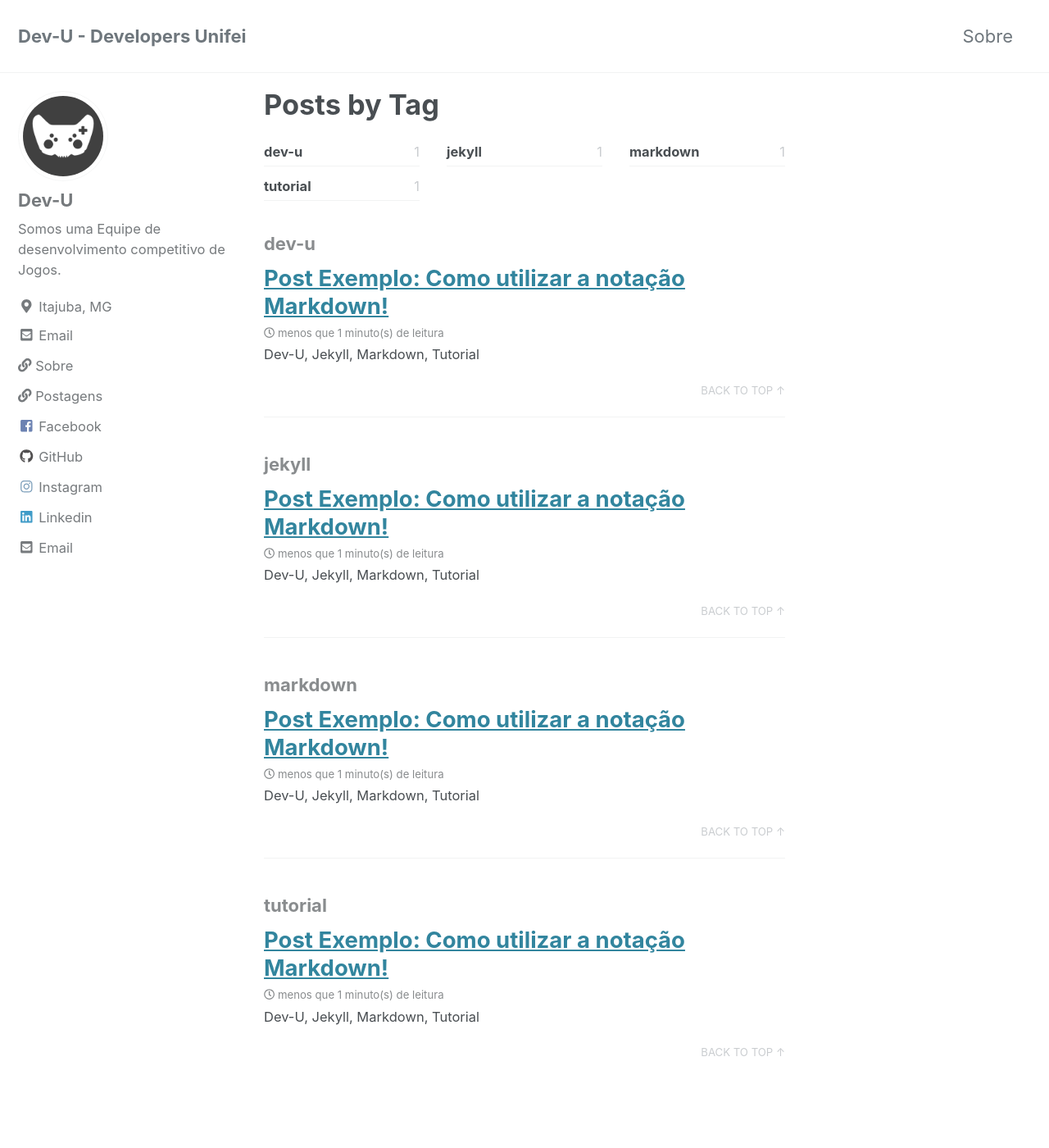
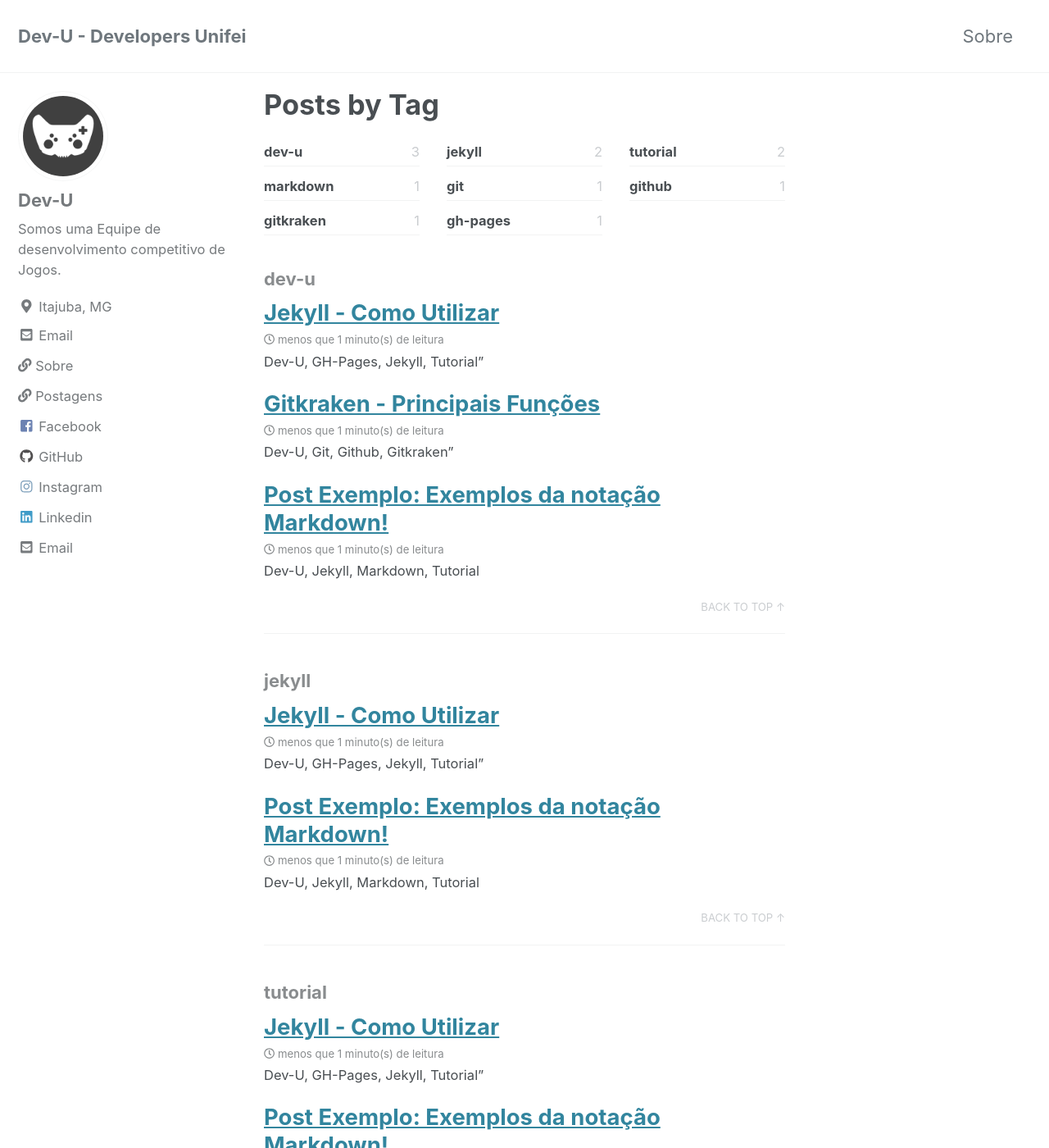
Before and after one commit to dev-u/dev-u.github.io, a Jekyll site: the page built from _pages/tag-archive.md, in a window 1280 px wide and 1400 px high. Shown: the whole window at 82% size. Built offline with Jekyll 4.4.1, drawn with Linux system fonts in a browser that asks for light colours; cached includes are drawn as plain includes; nearby versions of some CDN libraries; part of the change alters nothing that is shown; some of the changed text lies outside the part shown.

Commit message:
[ADD] Empty posts

```diff
--- a/_posts/2018-11-24-Post-Exemplo.md
+++ b/_posts/2018-11-24-Post-Exemplo.md
@@ -1,5 +1,5 @@
 ---
-title: "Post Exemplo: Como utilizar a notação Markdown!"
+title: "Post Exemplo: Exemplos da notação Markdown!"
 date: 2018-11-24
 tags: [dev-u, jekyll, markdown, tutorial]
 header:
--- /dev/null
+++ b/_posts/2018-11-24-gitkraken.md
@@ -0,0 +1,45 @@
+---
+title: "Gitkraken - Principais Funções"
+date: 2018-11-24
+tags: [dev-u, git, github, gitkraken]
+header:
+    image: "/images/devu_banner.jpg"
+excerpt: Dev-U, Git, Github, Gitkraken"
+---
+
+Aqui mostrarei os principais comandos e funções do **Git** através do **Gitkraken**. Focarei em como resolver problemas específicos que costumamos encontrar quando trabalhando com a **Unity** em conjunto com o **Git**.
+{: .text-justify}
+
+# Criando um Repositório
+## Principais Branches
+## Definindo regras nas Branches
+## Convidando usuários para o Repositório
+
+# Criando um Projeto(Kanban)
+## Automatizando as colunas do Kanban
+## Exemplo de Kanban com Prioridades
+
+# Clonando um Projeto
+
+# Abrindo um Projeto já clonado
+
+# Criando uma nova Branch
+## Boas Práticas e Padrões
+
+# Enviando Commits
+## Boas Práticas e Padrões
+## Amend - Alterando seu último commit
+## Rebase - Alterando Commits antigos
+
+# Criando Pull-Requests
+## Boas Práticas e Padrões
+## Tratando Conflitos
+
+# Testando Pull-Requests
+## Avaliando e Aceitando Pull-Requests
+## Sugerindo Alterações
+
+# Situações menos comuns
+## Descartando commits já feitos
+## Buscando alterações no remoto sem perder seu trabalho atual
+## Rebase - Trazendo alterações na Develop para sua branch
--- /dev/null
+++ b/_posts/2019-11-24-jekyll.md
@@ -0,0 +1,11 @@
+---
+title: "Jekyll - Como Utilizar"
+date: 2018-11-24
+tags: [dev-u, gh-pages, jekyll, tutorial]
+header:
+    image: "/images/devu_banner.jpg"
+excerpt: Dev-U, GH-Pages, Jekyll, Tutorial"
+---
+
+Neste post mostrarei como configurar o seu sistema para trabalhar com o Jekyll e como criar posts para a página da Dev-U.
+{: .text-justify}
```
